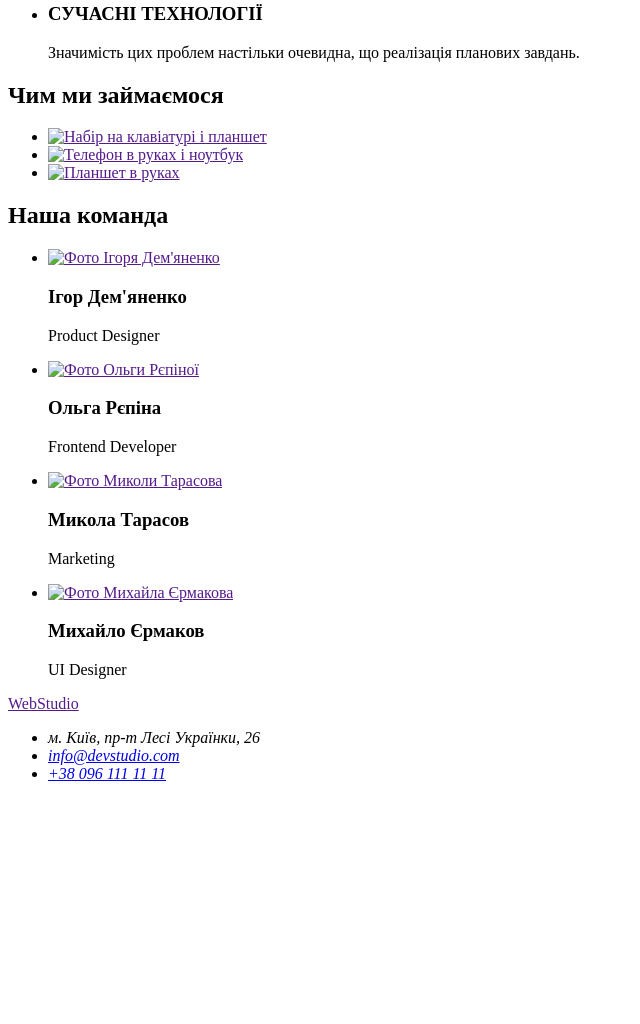
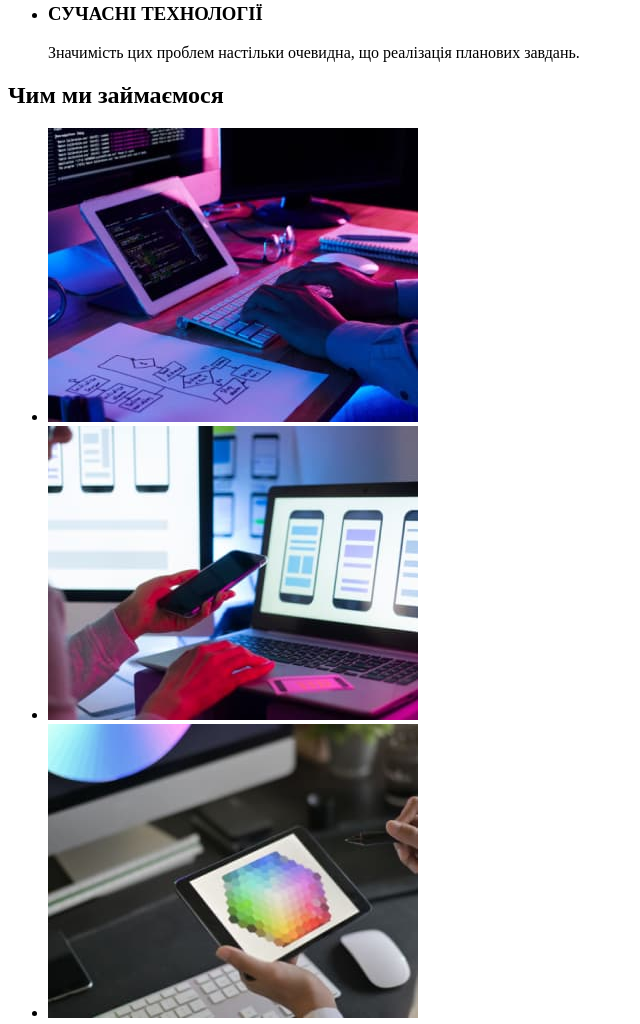
Before and after one commit to rizorno/goit-markup-hw-01, a plain HTML site: page index.html in a window 1280 px wide. Shown: the part 532-1556 px from the top of the page, without its empty margins (0-640 px from the left). Before the commit the page ends 1331 px from the top, so only its background shows below. Drawn offline with Linux system fonts and the light colour scheme; the site is published under a folder, as on GitHub Pages, so addresses that start at the root find nothing.

Commit message:
Update index.html

```diff
--- a/index.html
+++ b/index.html
@@ -65,17 +65,17 @@
             <ul>
                 <li>
                     <a href="">
-                        <img src="/images/img-service-01.jpg" alt="Набір на клавіатурі і планшет" width="370" height="294">
+                        <img src="./images/img-service-01.jpg" alt="Набір на клавіатурі і планшет" width="370" height="294">
                     </a>
                 </li>
                 <li>
                     <a href="">
-                        <img src="/images/img-service-02.jpg" alt="Телефон в руках і ноутбук" width="370" height="294">
+                        <img src="./images/img-service-02.jpg" alt="Телефон в руках і ноутбук" width="370" height="294">
                     </a>
                 </li>
                 <li>
                     <a href="">
-                        <img src="/images/img-service-03.jpg" alt="Планшет в руках" width="370" height="294">
+                        <img src="./images/img-service-03.jpg" alt="Планшет в руках" width="370" height="294">
                     </a>
                 </li>
             </ul>
@@ -87,28 +87,28 @@
             <ul>
                 <li>
                     <a href="">
-                        <img src="/images/img-team-01.jpg" alt="Фото Ігоря Дем'яненко" width="270" height="260">
+                        <img src="./images/img-team-01.jpg" alt="Фото Ігоря Дем'яненко" width="270" height="260">
                     </a>
                     <h3>Ігор Дем'яненко</h3>
                     <p lang="en">Product Designer</p>
                 </li>
                 <li>
                     <a href="">
-                        <img src="/images/img-team-02.jpg" alt="Фото Ольги Рєпіної" width="270" height="260">
+                        <img src="./images/img-team-02.jpg" alt="Фото Ольги Рєпіної" width="270" height="260">
                     </a>
                     <h3>Ольга Рєпіна</h3>
                     <p lang="en">Frontend Developer</p>
                 </li>
                 <li>
                     <a href="">
-                        <img src="/images/img-team-03.jpg" alt="Фото Миколи Тарасова" width="270" height="260">
+                        <img src="./images/img-team-03.jpg" alt="Фото Миколи Тарасова" width="270" height="260">
                     </a>
                     <h3>Микола Тарасов</h3>
                     <p lang="en">Marketing</p>
                 </li>
                 <li>
                     <a href="">
-                        <img src="/images/img-team-04.jpg" alt="Фото Михайла Єрмакова" width="270" height="260">
+                        <img src="./images/img-team-04.jpg" alt="Фото Михайла Єрмакова" width="270" height="260">
                     </a>
                     <h3>Михайло Єрмаков</h3>
                     <p lang="en">UI Designer</p>
```
